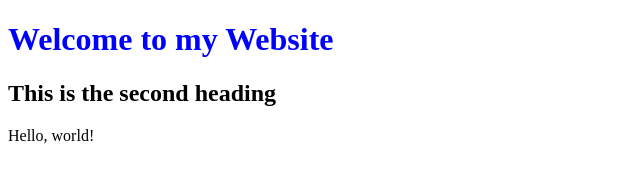
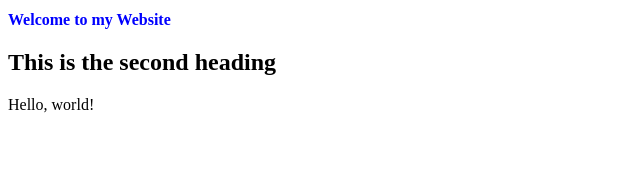
Before and after one commit to ash-void/Hello, a plain HTML site: page hello.html in a window 1280 px wide. Shown: the whole page, without its empty margins (0-640 px from the left). Drawn offline with Linux system fonts and the light colour scheme.

Commit message:
add font size

```diff
--- a/hello.html
+++ b/hello.html
@@ -4,7 +4,7 @@
         <title>Hello!</title>
     </head>
     <body>
-        <h1 style="color: blue">Welcome to my Website</h1>
+        <h1 style="color: blue; font-size: 16px">Welcome to my Website</h1>
         <h2>This is the second heading</h2>
         Hello, world!
     </body>
```
